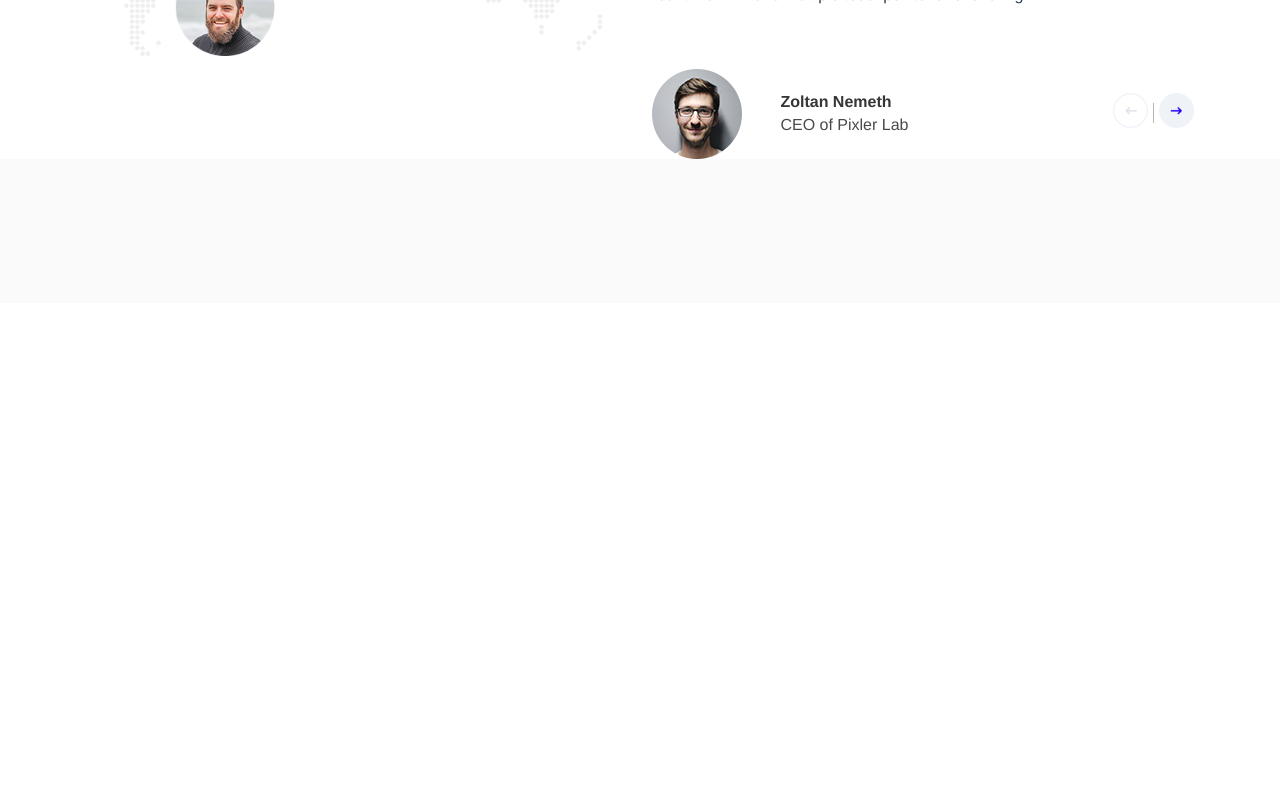
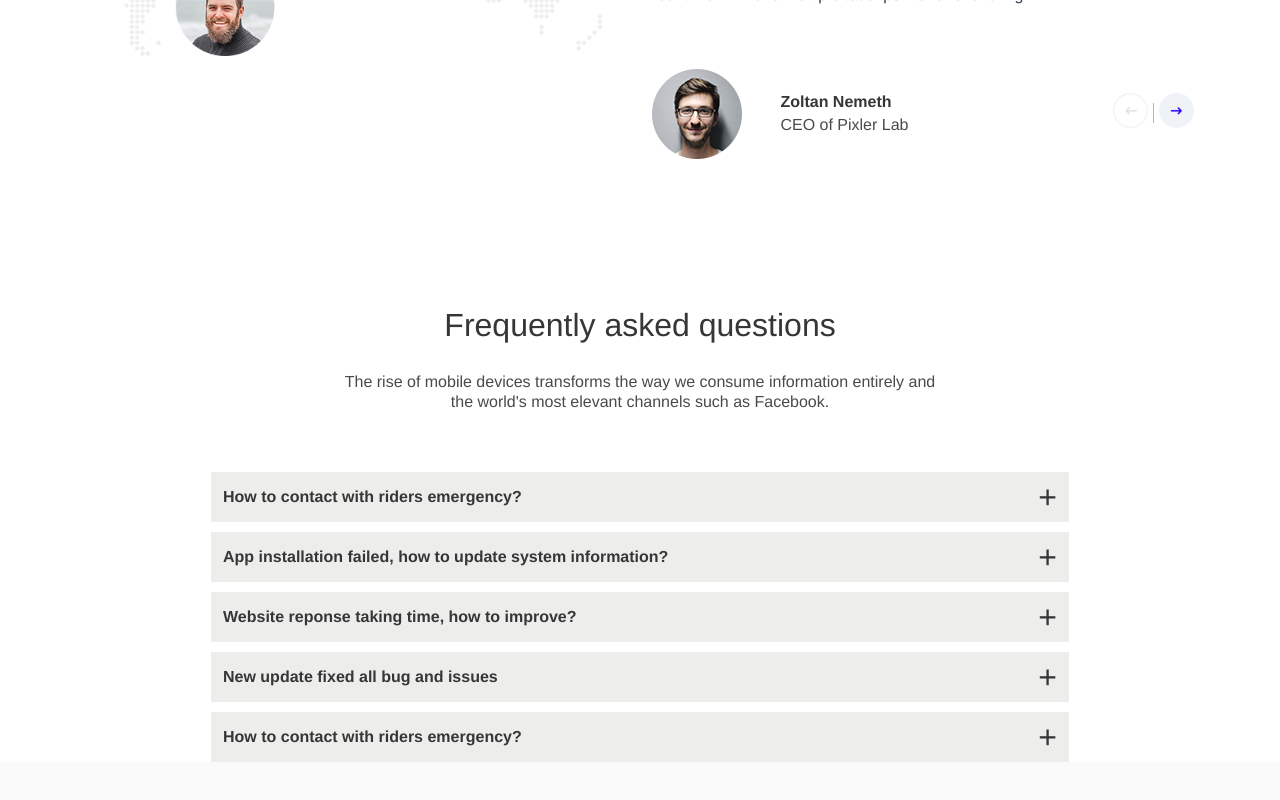
Before and after one commit to ashraf789/freebie, a Vue app: page / in a window 1280 px wide. Shown: the part 5716-6516 px from the top of the page. Before the commit the page ends 6019 px from the top, so only its background shows below. Built offline with nearby package versions, Linux system fonts and the light colour scheme.

Commit message:
[complete] faq page

```diff
--- a/src/App.vue
+++ b/src/App.vue
@@ -6,22 +6,26 @@
     <key-feature></key-feature>
     <price-plan></price-plan>
     <testemonial></testemonial>
+    <div style="margin-top:100px">
+      <f-a-q></f-a-q>
+    </div>
     <Footer></Footer>
   </div>
 </template>
 
 <script>
-import './assets/css/main.css'
-import Header from './components/Header.vue'
-import Home from './views/Home.vue'
-import AwesomeFeature from './views/AwesomeFeatures.vue'
-import KeyFeature from './views/KeyFeature.vue'
-import PricePlan from './views/PricePlan.vue';
-import Testemonial from './views/Testemonial.vue';
-import Footer from './components/Footer.vue'
+import "./assets/css/main.css";
+import Header from "./components/Header.vue";
+import Home from "./views/Home.vue";
+import AwesomeFeature from "./views/AwesomeFeatures.vue";
+import KeyFeature from "./views/KeyFeature.vue";
+import PricePlan from "./views/PricePlan.vue";
+import Testemonial from "./views/Testemonial.vue";
+import FAQ from "./views/FAQ.vue";
+import Footer from "./components/Footer.vue";
 
 export default {
-  name: 'App',
+  name: "App",
   components: {
     Header,
     Home,
@@ -29,9 +33,10 @@ export default {
     KeyFeature,
     PricePlan,
     Testemonial,
-    Footer,
+    FAQ,
+    Footer
   }
-}
+};
 </script>
 
 <style>
--- a/src/assets/css/main.css
+++ b/src/assets/css/main.css
@@ -51,6 +51,9 @@
 .align-start{
     text-align: start;
 }
+.align-end{
+    text-align: end;
+}
 
 .hero-fix-size .title {
     display: inline-block;
@@ -61,3 +64,6 @@
     max-width: 610px;
     display: inline-block;
 }
+.color-bg-shadow{
+    background-color: #b8b9b642;
+}
--- a/src/views/FAQ.vue
+++ b/src/views/FAQ.vue
@@ -1,13 +1,152 @@
 <template>
-    <div class="faq">
+  <div class="faq">
+    <section class="hero hero-fix-size">
+      <div class="hero-body">
         <div class="container">
+          <h1 class="title has-text-weight-normal">Frequently asked questions</h1>
+          <div>
+            <h2 class="subtitle is-size-6">
+              The rise of mobile devices transforms the way we consume information entirely
+              and the world's most elevant channels such as Facebook.
+            </h2>
+          </div>
+        </div>
+      </div>
+    </section>
+    <section>
+      <div class="container align-start faq-option">
+        <div class="columns">
+          <div class="column"></div>
 
+          <div class="column is-three-quarters">
+            <b-collapse :open="false" aria-id="faq1">
+              <div class="columns faq-btn is-mobile" slot="trigger" aria-controls="faq1">
+                <div class="column is-three-quarters align-start child-center">
+                  <p
+                    class="title is-6 has-text-weight-semibold"
+                  >How to contact with riders emergency?</p>
+                </div>
+                <div class="column plus-icon child-center">
+                  <p class="title is-3 has-text-weight-normal align-end">+</p>
+                </div>
+              </div>
+              <div class="color-bg-shadow content mt-10">
+                <p class="title is-5 is-spaced">How to contact with riders emergency?</p>
+                <p class="subtitle">
+                  Leverage agile frameworks to provide a robust synopsis for high level overviews. Iterative approaches to corporate strategy foster collaborative thinking to further the overall value proposition. Organically grow the holistic world view of disruptive innovation via workplace diversity and empowerment.
+                  Bring to the table win-win survival strategies to ensure proactive domination. At the end of the day, going forward, a new normal that has evolved from generation X is on the runway heading towards a streamlined cloud solution. User generated content in real-time will have multiple touchpoints for offshoring.
+                </p>
+              </div>
+            </b-collapse>
+
+            <b-collapse :open="false" aria-id="faq2">
+              <div class="columns faq-btn is-mobile" slot="trigger" aria-controls="faq2">
+                <div class="column is-three-quarters align-start child-center">
+                  <p
+                    class="title is-6 has-text-weight-semibold"
+                  >App installation failed, how to update system information?</p>
+                </div>
+                <div class="column plus-icon child-center">
+                  <p class="title is-3 has-text-weight-normal align-end">+</p>
+                </div>
+              </div>
+              <div class="color-bg-shadow content mt-10">
+                <p
+                  class="title is-5 is-spaced"
+                >App installation failed, how to update system information?</p>
+                <p class="subtitle">
+                  Leverage agile frameworks to provide a robust synopsis for high level overviews. Iterative approaches to corporate strategy foster collaborative thinking to further the overall value proposition. Organically grow the holistic world view of disruptive innovation via workplace diversity and empowerment.
+                  Bring to the table win-win survival strategies to ensure proactive domination. At the end of the day, going forward, a new normal that has evolved from generation X is on the runway heading towards a streamlined cloud solution. User generated content in real-time will have multiple touchpoints for offshoring.
+                </p>
+              </div>
+            </b-collapse>
+            <b-collapse :open="false" aria-id="faq3">
+              <div class="columns faq-btn is-mobile" slot="trigger" aria-controls="faq3">
+                <div class="column align-start is-three-quarters child-center">
+                  <p
+                    class="title is-6 has-text-weight-semibold"
+                  >Website reponse taking time, how to improve?</p>
+                </div>
+                <div class="column plus-icon child-center">
+                  <p class="title is-3 has-text-weight-normal align-end">+</p>
+                </div>
+              </div>
+              <div class="color-bg-shadow content mt-10">
+                <p class="title is-5 is-spaced">Website reponse taking time, how to improve?</p>
+                <p class="subtitle">
+                  Leverage agile frameworks to provide a robust synopsis for high level overviews. Iterative approaches to corporate strategy foster collaborative thinking to further the overall value proposition. Organically grow the holistic world view of disruptive innovation via workplace diversity and empowerment.
+                  Bring to the table win-win survival strategies to ensure proactive domination. At the end of the day, going forward, a new normal that has evolved from generation X is on the runway heading towards a streamlined cloud solution. User generated content in real-time will have multiple touchpoints for offshoring.
+                </p>
+              </div>
+            </b-collapse>
+            <b-collapse :open="false" aria-id="faq4">
+              <div class="columns faq-btn is-mobile" slot="trigger" aria-controls="faq4">
+                <div class="column align-start is-three-quarters child-center">
+                  <p class="title is-6 has-text-weight-semibold">New update fixed all bug and issues</p>
+                </div>
+                <div class="column plus-icon child-center">
+                  <p class="title is-3 has-text-weight-normal align-end">+</p>
+                </div>
+              </div>
+              <div class="color-bg-shadow content mt-10">
+                <p class="title is-5 is-spaced">New update fixed all bug and issues</p>
+                <p class="subtitle">
+                  Leverage agile frameworks to provide a robust synopsis for high level overviews. Iterative approaches to corporate strategy foster collaborative thinking to further the overall value proposition. Organically grow the holistic world view of disruptive innovation via workplace diversity and empowerment.
+                  Bring to the table win-win survival strategies to ensure proactive domination. At the end of the day, going forward, a new normal that has evolved from generation X is on the runway heading towards a streamlined cloud solution. User generated content in real-time will have multiple touchpoints for offshoring.
+                </p>
+              </div>
+            </b-collapse>
+            <b-collapse :open="false" aria-id="faq5">
+              <div class="columns faq-btn is-mobile" slot="trigger" aria-controls="faq5">
+                <div class="column align-start is-three-quarters child-center">
+                  <p
+                    class="title is-6 has-text-weight-semibold"
+                  >How to contact with riders emergency?</p>
+                </div>
+                <div class="column plus-icon child-center">
+                  <p class="title is-3 has-text-weight-normal align-end">+</p>
+                </div>
+              </div>
+              <div class="color-bg-shadow content mt-10">
+                <p class="title is-5 is-spaced">How to contact with riders emergency?</p>
+                <p class="subtitle">
+                  Leverage agile frameworks to provide a robust synopsis for high level overviews. Iterative approaches to corporate strategy foster collaborative thinking to further the overall value proposition. Organically grow the holistic world view of disruptive innovation via workplace diversity and empowerment.
+                  Bring to the table win-win survival strategies to ensure proactive domination. At the end of the day, going forward, a new normal that has evolved from generation X is on the runway heading towards a streamlined cloud solution. User generated content in real-time will have multiple touchpoints for offshoring.
+                </p>
+              </div>
+            </b-collapse>
+          </div>
+          <div class="column"></div>
         </div>
-    </div>
+      </div>
+    </section>
+  </div>
 </template>
 
 <script>
 export default {
-    name: 'faq',
+  name: "faq"
+};
+</script>
+<style scoped>
+.hero-fix-size .title {
+  max-width: unset;
 }
-</script>
+.faq-option .faq-btn {
+  text-align: start;
+  background-color: #b8b9b642;
+  border: none;
+  border-radius: unset;
+  height: 50px;
+  margin: 10px 0px 0px 0px;
+}
+.content {
+  padding: 30px;
+}
+.content .title {
+  margin-left: 15px;
+}
+.content .subtitle {
+  font-size: 11pt;
+}
+</style>
```
